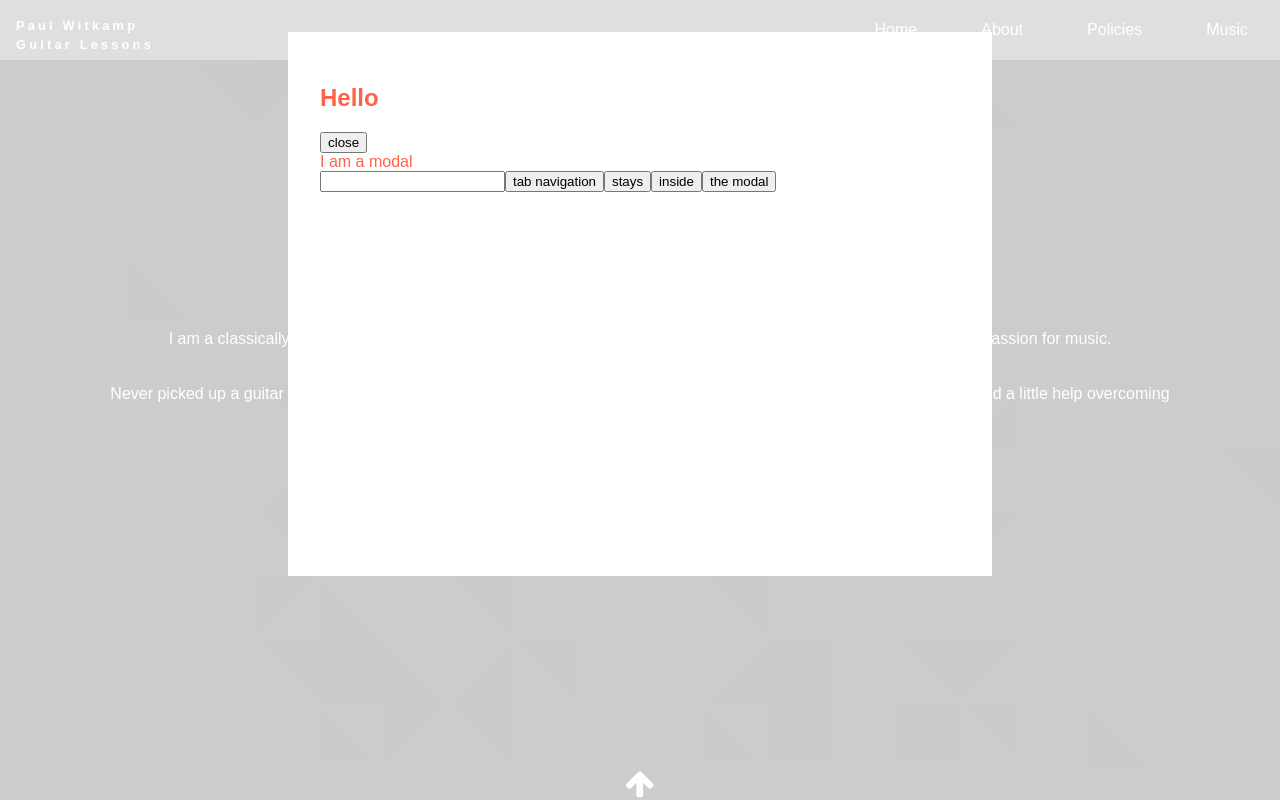
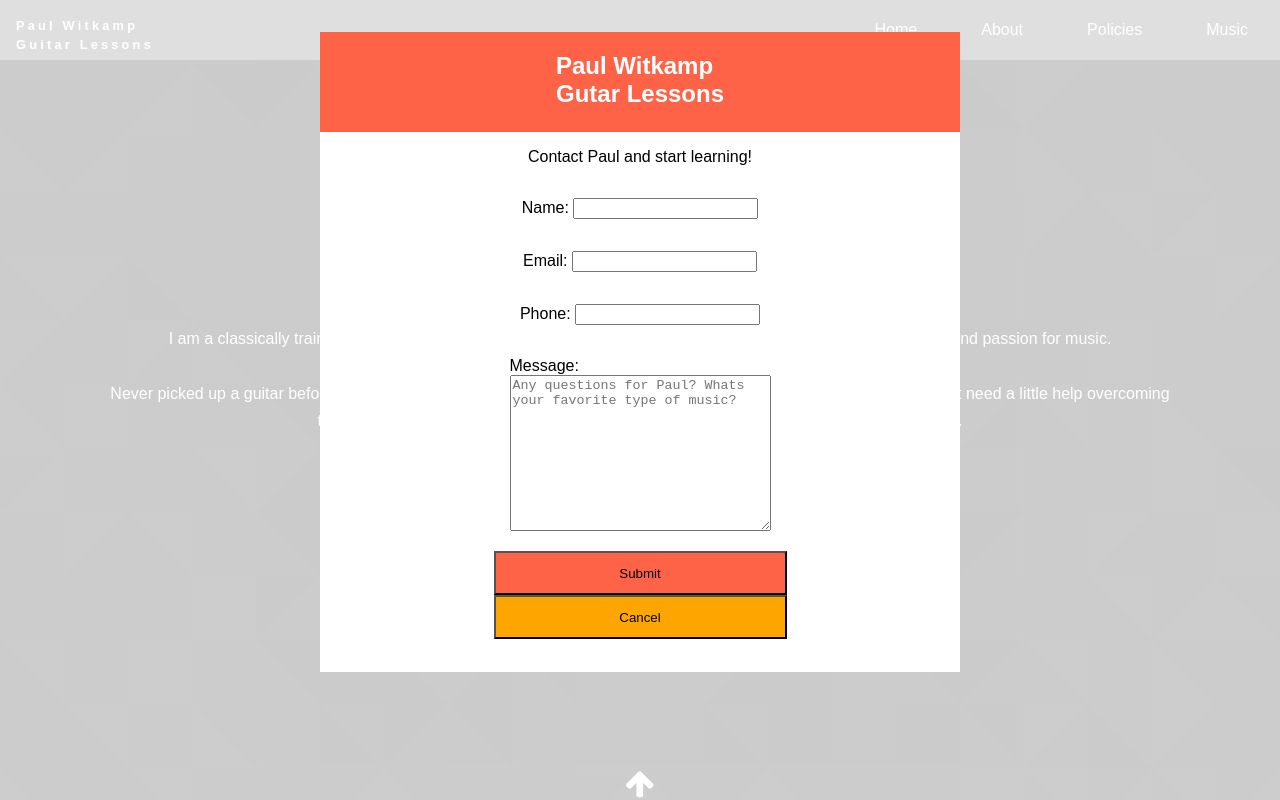
Before and after one commit to GuitarOTronic/paulsSite, a React (Create React App) app: page / in a window 1280 px wide. Both pictures are taken after a click on the button "Become a Student!". Shown: the top 800 px of the page. Built offline with nearby package versions, Linux system fonts and the light colour scheme.

Commit message:
added signup form. auto email kinda working

```diff
--- a/src/App.js
+++ b/src/App.js
@@ -6,7 +6,9 @@ import Home from './components/home/home.js'
 import Music from './components/music/music.js'
 import Policies from './components/policies/policies.js'
 import './App.css';
+import axios from 'axios'
 
+const host = process.env.REACT_APP_HOST
 class App extends Component {
   constructor(props){
     super(props)
@@ -18,6 +20,13 @@ class App extends Component {
 
   showMenu = () => {
     this.setState({isOpened:!this.state.isOpened})
+  }
+
+  submitBecomeStudentForm = async (formInfo) => {
+    await axios.post(`http://localhost:2999/newStudent`, formInfo).then(response => {
+      console.log(response);
+    })
+
   }
 
   toggleModal = () => {
@@ -33,9 +42,13 @@ class App extends Component {
             showMenu={ this.showMenu }
           />
         <Route exact path='/'
-          component={ Home }
-          modalIsOpen={ this.state.modalIsOpen }
-          toggleModal={ this.toggleModal }
+          render = {(props) =>
+            <Home
+              modalIsOpen={ this.state.modalIsOpen }
+              toggleModal={ this.toggleModal }
+              submitBecomeStudentForm={this.submitBecomeStudentForm}
+            />
+          }
         />
         <Route path='/about'
           component={ About }
--- a/src/components/home/home.js
+++ b/src/components/home/home.js
@@ -9,6 +9,7 @@ import kidsPic from '../../pics/kidsGroup.JPG'
 import Modal from 'react-modal'
 import upArrow from '../../pics/arrow-up.png'
 
+
 class Home extends Component{
   constructor(props){
     super(props)
@@ -18,8 +19,19 @@ class Home extends Component{
     Modal.setAppElement(document.body)
   }
 
+  submitBecomeStudentForm = (event) => {
+    let name = event.target.querySelectorAll('#name')[0].value
+    let email = event.target.querySelectorAll('#email')[0].value
+    let phone = event.target.querySelectorAll('#phone')[0].value
+    let message = event.target.querySelectorAll('#message')[0].value
+    let formInfo = { name, email, phone, message }
+    event.preventDefault()
+    this.props.submitBecomeStudentForm(formInfo)
+    this.toggleModal()
+  }
+
+
   toggleModal =()=>{
-    console.log(this.props);
     this.setState({modalIsOpen:!this.state.modalIsOpen})
   }
 
@@ -36,17 +48,33 @@ class Home extends Component{
           onRequestClose={ this.toggleModal }
           className='becomeStudentForm'
         >
+          <div className='becomeStudentFormContainer'>
+            <div className='becomeStudentFormBanner'>
+                <h2 >Paul Witkamp<br></br> Gutar Lessons</h2>
+            </div>
 
-          <h2 >Hello</h2>
-          <button>close</button>
-          <div>I am a modal</div>
-          <form>
-            <input />
-            <button>tab navigation</button>
-            <button>stays</button>
-            <button>inside</button>
-            <button>the modal</button>
-          </form>
+            <p>Contact Paul and start learning! </p>
+            <form onSubmit={this.submitBecomeStudentForm}>
+              <label htmlFor='name'>Name:{" "}
+                <input id='name' type='text'/>
+              </label>
+              <label htmlFor='email'>Email:{" "}
+                <input id='email' type='email'/>
+              </label>
+              <label htmlFor='phone'>Phone:{" "}
+                <input id='phone' type='phone'/>
+              </label>
+              <label htmlFor='message'>Message:{" "}<br></br>
+                <textarea id='message' type='textarea' rows="10" cols="30" placeholder='Any questions for Paul? Whats your favorite type of music? '/>
+              </label>
+              <div className='formBtnContainer'>
+                <button type='submit' className='formBtnSubmit'>Submit</button>
+                <button onClick={this.toggleModal} className='formBtnCancel'>Cancel</button>
+              </div>
+
+            </form>
+          </div>
+
         </Modal>
         <div className='becomeStudentBtnContainer' >
           <div className='homeTitle'>
--- a/src/components/home/testimonial.js
+++ b/src/components/home/testimonial.js
@@ -1,7 +1,6 @@
 import React from 'react'
 
 const Testimonial=({name, title, date, testimonial, hasGreyBackground}) => {
-console.log(hasGreyBackground%2);
   return(
     <div className={hasGreyBackground%2 ? 'testimonial ': 'testimonial testimonialGreyBackground'}>
       <h2>{ title }</h2>
--- a/src/css/home.css
+++ b/src/css/home.css
@@ -13,17 +13,45 @@
   margin-bottom: 1rem;
 }
 
+.becomeStudentFormBanner {
+  background-color: tomato;
+  height: 100px;
+  width: 100%;
+  color:#fff;
+  display: flex;
+  flex-direction: row;
+  justify-content: center;
+}
+.becomeStudentFormContainer {
+  display: flex;
+  justify-content: center;
+  align-items: center;
+  flex-direction: column;
+  color:black;
+}
+
+.becomeStudentFormContainer form{
+  display: flex;
+  align-items: center;
+  flex-direction: column;
+
+}
+
+.becomeStudentFormContainer label{
+  padding:1rem;
+}
+
+
 .becomeStudentForm{
   color:tomato;
   background-color: #fff;
-  height: 60vh;
+  height: 80vh;
   max-width: 80vw;
-  padding:2rem;
+  /* padding:2rem; */
   margin:2rem auto;
 }
 
 .becomeStudentBtnContainer a{
-  /* color: #2d2d2d; */
   color: #fff;
 }
 
@@ -69,6 +97,19 @@
 footer a{
   display: flex;
   justify-content: center;
+}
+.formBtnSubmit{
+  background-color: tomato;
+  height: 44px;
+}
+
+.formBtnCancel{
+  background-color:orange;
+  height: 44px;
+}
+
+.formBtnContainer{
+  display: flex;
 }
 
 .homeTitle{
@@ -145,6 +186,16 @@ footer a{
     display: block;
     height: 100vh;
     padding: 1rem;
+  }
+  .formBtnContainer{
+    flex-direction: column;
+    width:100%;
+  }
+  .formBtnCancel{
+
+  }
+  .formBtnSubmit{
+    height:
   }
   .learnMoreLinks{
     display: flex;
--- a/src/css/music.css
+++ b/src/css/music.css
@@ -12,5 +12,5 @@
   position: relative;
   padding: 1rem;
   align-self: center;
-  /* width: 50px; */
+
 }
```
Also changed, not shown: 1 other file (tests, documents, lock files or other folders).
